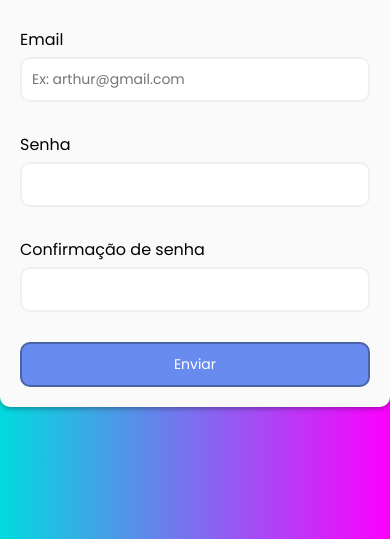
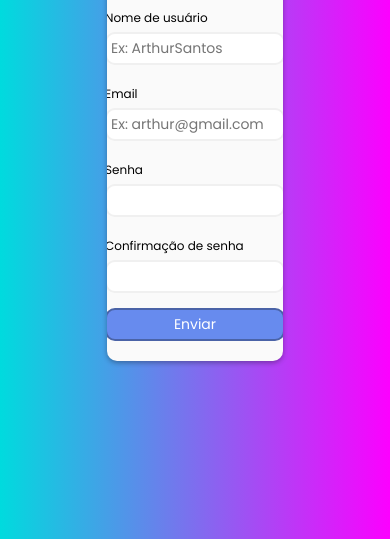
Before and after one commit to ArthurSanttos/first-project, a plain HTML site: page index.html in a window 390 px wide. Shown: the part 305-844 px from the top of the page. Drawn offline with Linux system fonts and the light colour scheme.

Commit message:
add README>md

```diff
--- a/style.css
+++ b/style.css
@@ -108,3 +108,40 @@
     visibility: visible;
     color: #e74c3c;
   }
+
+  @media (max-width: 700px){
+    .container{
+      display: flex;
+      flex-direction: column;
+      justify-content: center;
+      align-items: center;
+      width: 50%;
+    }
+    #form {
+      width: 270px;
+    }
+
+  }
+  @media (max-width: 530px){
+    .container{
+      display: flex;
+      flex-direction: column;
+      justify-content: center;
+      align-items: center;
+      width: 45%;
+    }
+    #form {
+      width: 220px;
+    }
+    .form-control{
+      padding: 0 0 5px;
+    }
+    #form input,
+    #form button{
+      padding: 4px;
+    }
+    #form label{
+      font-size: 12px;
+    }
+
+  }
```
Also changed, not shown: .github/form.png (added), 1 other file.
